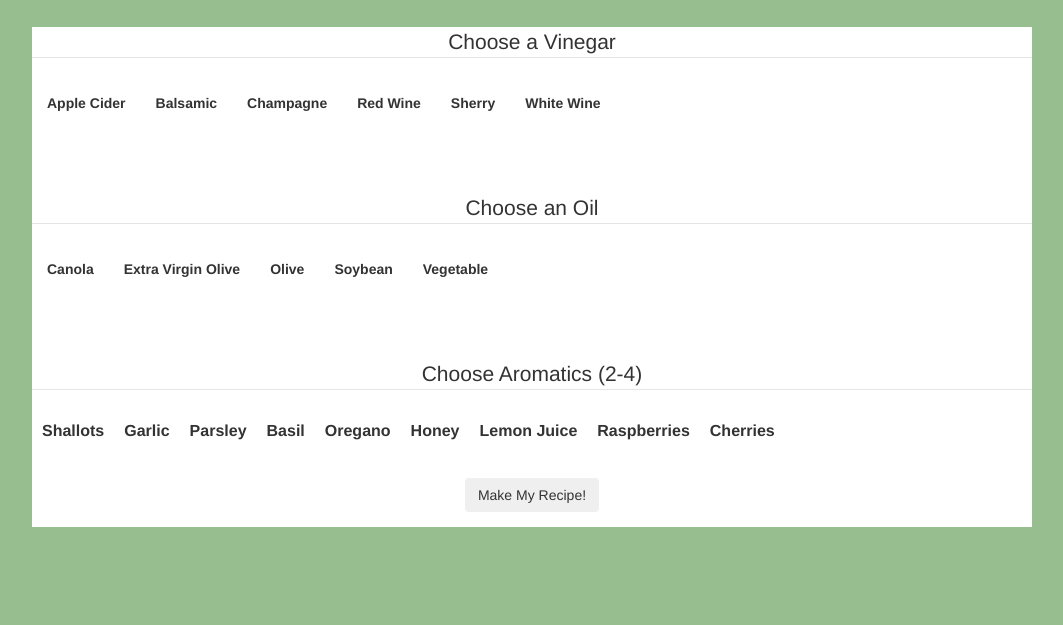
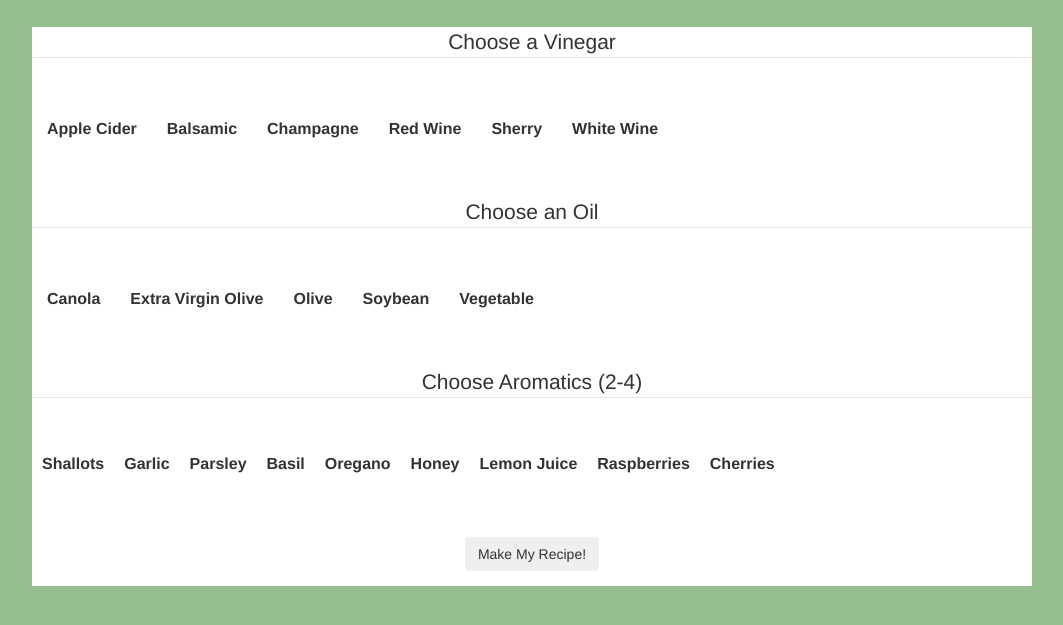
Before and after one commit to jwaskow/salad-dressing-generator, a plain HTML site: page index.html in a window 1280 px wide. Shown: the part 109-734 px from the top of the page, without its empty margins (108-1171 px from the left). Drawn offline with nearby package versions, Linux system fonts and the light colour scheme.

Commit message:
Change margins and font size

```diff
--- a/style.css
+++ b/style.css
@@ -39,6 +39,7 @@ html {
   width: 85px;
   margin: 0 auto;
   border-radius: 50px;
+  clear: both;
 }
 
 #vinName {
@@ -66,11 +67,15 @@ html {
 .vinLabel {
   padding: 15px;
   float: left;
+  margin: 25px 0 0 0;
+  font-size: 16px;
 }
 
 .oilLabel {
   padding: 15px;
   float: left;
+  margin: 25px 0 0 0;
+  font-size: 16px;
 }
 
 .aromaticLabel {
@@ -78,6 +83,7 @@ html {
   float: left;
   font-size: 16px;
   transition: text-shadow 0.2s;
+  margin: 25px 0 0 0;
 }
 
 body {
@@ -91,3 +97,11 @@ body {
 .cursor {
   cursor: pointer;
 }
+
+.clear {
+  clear: both;
+}
+
+.fieldset {
+  height: 150px;
+}
```
